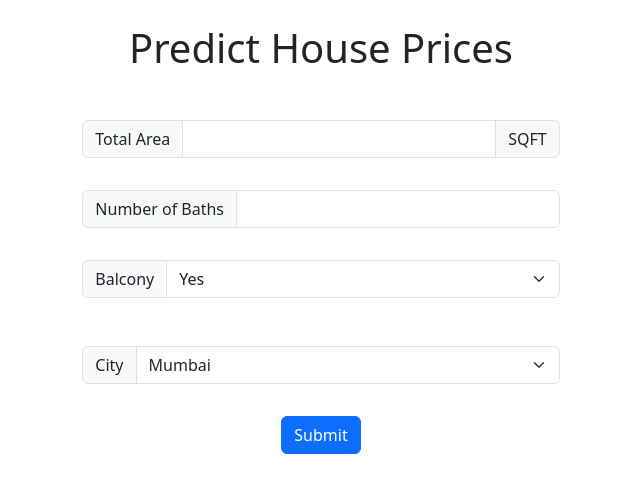
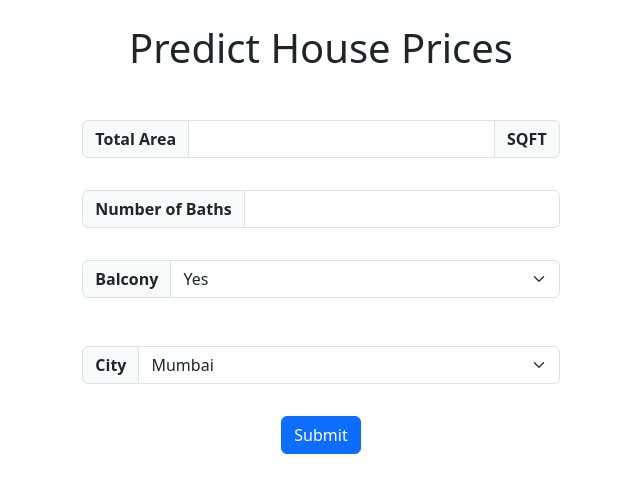
Before and after one commit to RISHI-1704/House-Price-Prediction, a Flask app: page / in a window 1280 px wide. Shown: the top 493 px of the page, without its empty margins (319-959 px from the left). Run offline with Flask 3, Linux system fonts and the light colour scheme; parts of the project's set-up code (start-up, migrations or seed data) failed here and were passed over.

Commit message:
Update index.html

```diff
--- a/templates/index.html
+++ b/templates/index.html
@@ -17,20 +17,20 @@
         <form method="POST">
             <div class="form-group p-3">
                 <div class="input-group">
-                    <span class="input-group-text">Total Area</span>
+                    <span class="input-group-text bg-light fw-bold">Total Area</span>
                     <input type="number" name="area" class="form-control" min="70" required>
-                    <span class="input-group-text">SQFT</span>
+                    <span class="input-group-text bg-light fw-bold">SQFT</span>
                 </div>
             </div>
             <div class="form-group p-3">
                 <div class="input-group">
-                    <span class="input-group-text">Number of Baths</span>
+                    <span class="input-group-text bg-light fw-bold">Number of Baths</span>
                     <input type="number" name="baths" class="form-control" required>
                 </div>
             </div>
             <div class="form-group p-3 m">
                 <div class="input-group mb-3 m">
-                    <label class="input-group-text" for="balconySelect">Balcony</label>
+                    <label class="input-group-text bg-light fw-bold" for="balconySelect">Balcony</label>
                     <select class="form-select" id="balconySelect" name="balcony">
                         <option selected value="yes">Yes</option>
                         <option value="no">No</option>
@@ -39,7 +39,7 @@
             </div>
             <div class="form-group p-3">
                 <div class="input-group mb-3">
-                    <label class="input-group-text" for="citySelect">City</label>
+                    <label class="input-group-text bg-light fw-bold" for="citySelect">City</label>
                     <select class="form-select" id="citySelect" name="city">
                         <option selected value="mumbai">Mumbai</option>
                         <option value="thane">Thane</option>
```
